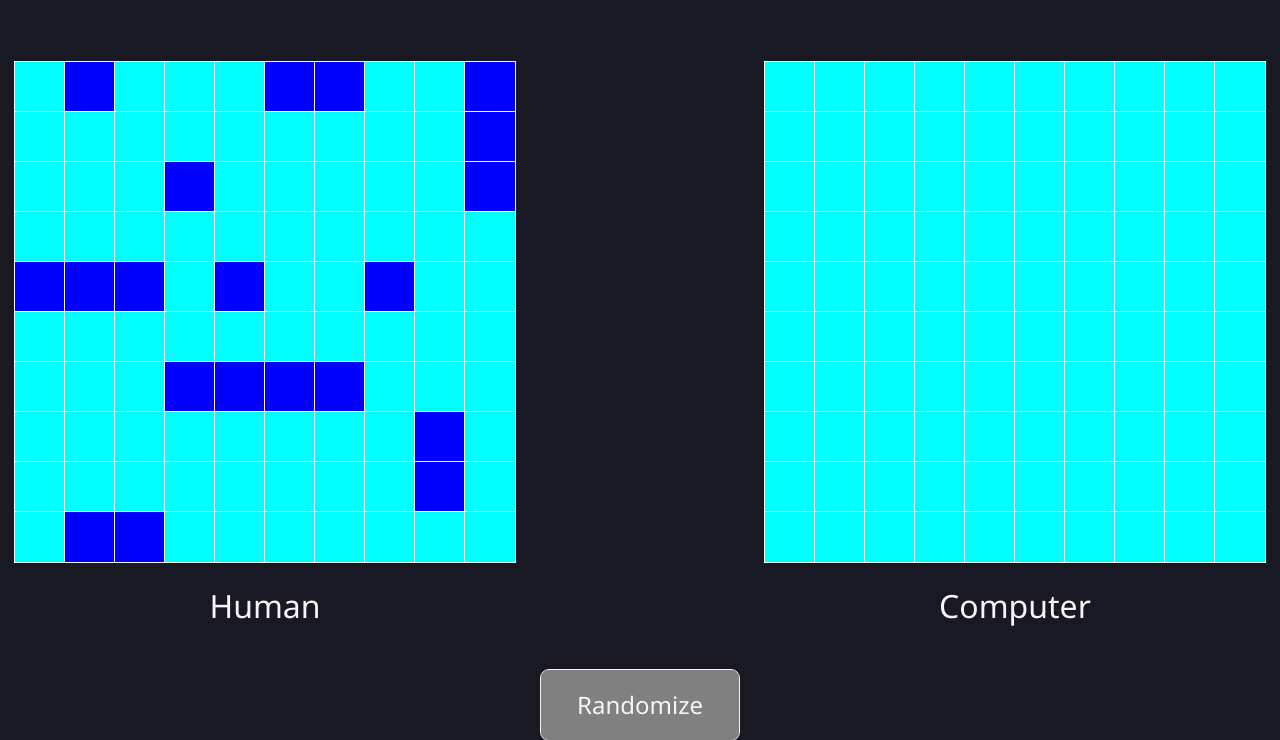
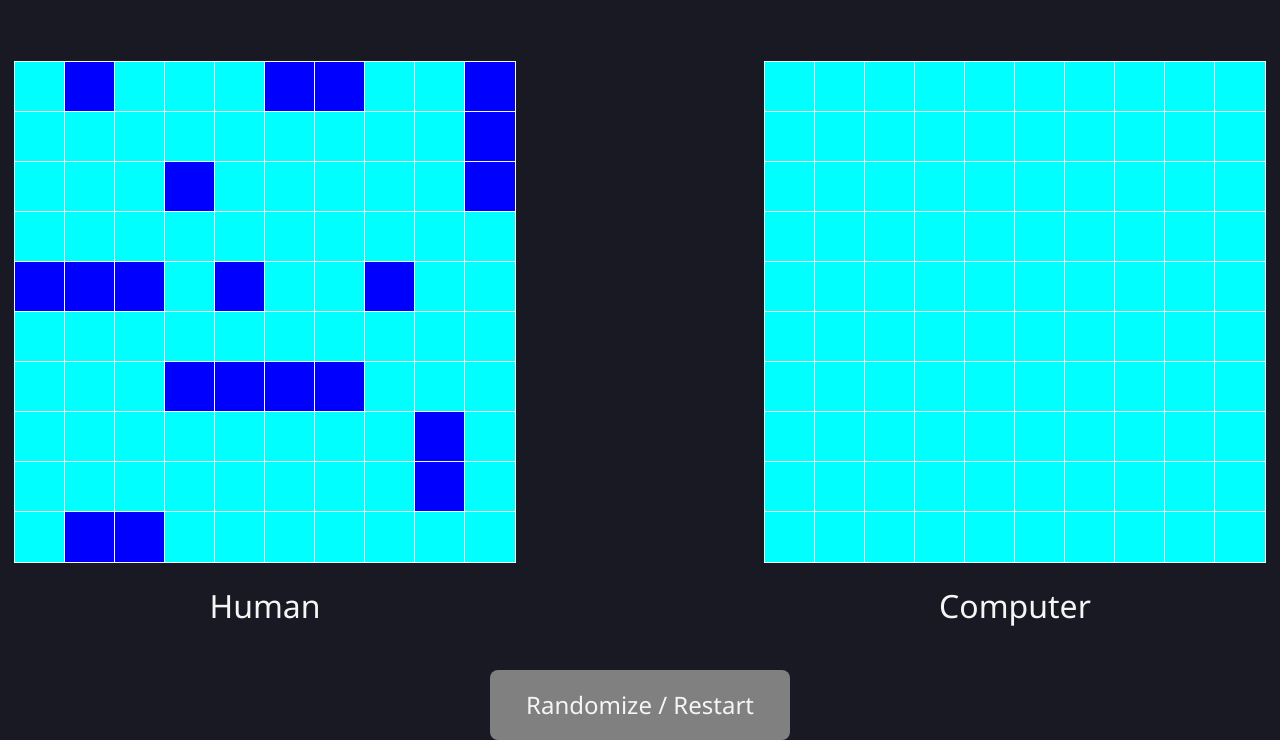
Before and after one commit to theojachiet/battleship, a website built with webpack: page src/template.html in a window 1280 px wide. Shown: the part 130-870 px from the top of the page. Built offline with nearby package versions, Linux system fonts and the light colour scheme.

Commit message:
add restart dipslay to randomize button

```diff
--- a/src/gameboard.js
+++ b/src/gameboard.js
@@ -170,7 +170,8 @@ export class GameBoard {
 
     checkGameOver() {
         for (let ship of this.ships) {
-            if (ship.isSunk() === false) return false;
+            console.log(ship.isSunk());
+            if (!ship.isSunk()) return false;
         }
         this.gameOver = true;
         return true;
--- a/src/general.css
+++ b/src/general.css
@@ -1,6 +1,6 @@
 body {
   background-color: rgb(25, 25, 35);
-    font-family: 'Segoe UI', Tahoma, Geneva, Verdana, sans-serif;
+  font-family: "Segoe UI", Tahoma, Geneva, Verdana, sans-serif;
   display: flex;
   flex-direction: column;
   align-items: center;
@@ -27,7 +27,7 @@ h1 {
   display: flex;
   flex-direction: column;
   align-items: center;
-    gap : 20px;
+  gap: 20px;
 }
 
 .label {
@@ -52,12 +52,18 @@ button {
 
 /* BOTTOM BUTTONS */
 
+.bottom-container {
+    display: flex;
+    gap: 50px;
+}
+
 .randomize {
   background-color: gray;
   color: whitesmoke;
   padding: 0.7em 1.5em;
   font-size: 1.5em;
   border-radius: 8px;
+  outline: none;
 }
 
 /* CELLS STATES */
--- a/src/template.html
+++ b/src/template.html
@@ -11,8 +11,8 @@
     <h1>Battleship</h1>
     <div class="container">
     </div>
-    <div class="randomize-container">
-        <button class="randomize">Randomize</button>
+    <div class="bottom-container">
+        <button class="randomize">Randomize / Restart</button>
     </div>
 </body>
 
```
Also changed, not shown: src/index.js (line endings or trailing spaces). Lines whose indentation alone changed are shown as unchanged.
